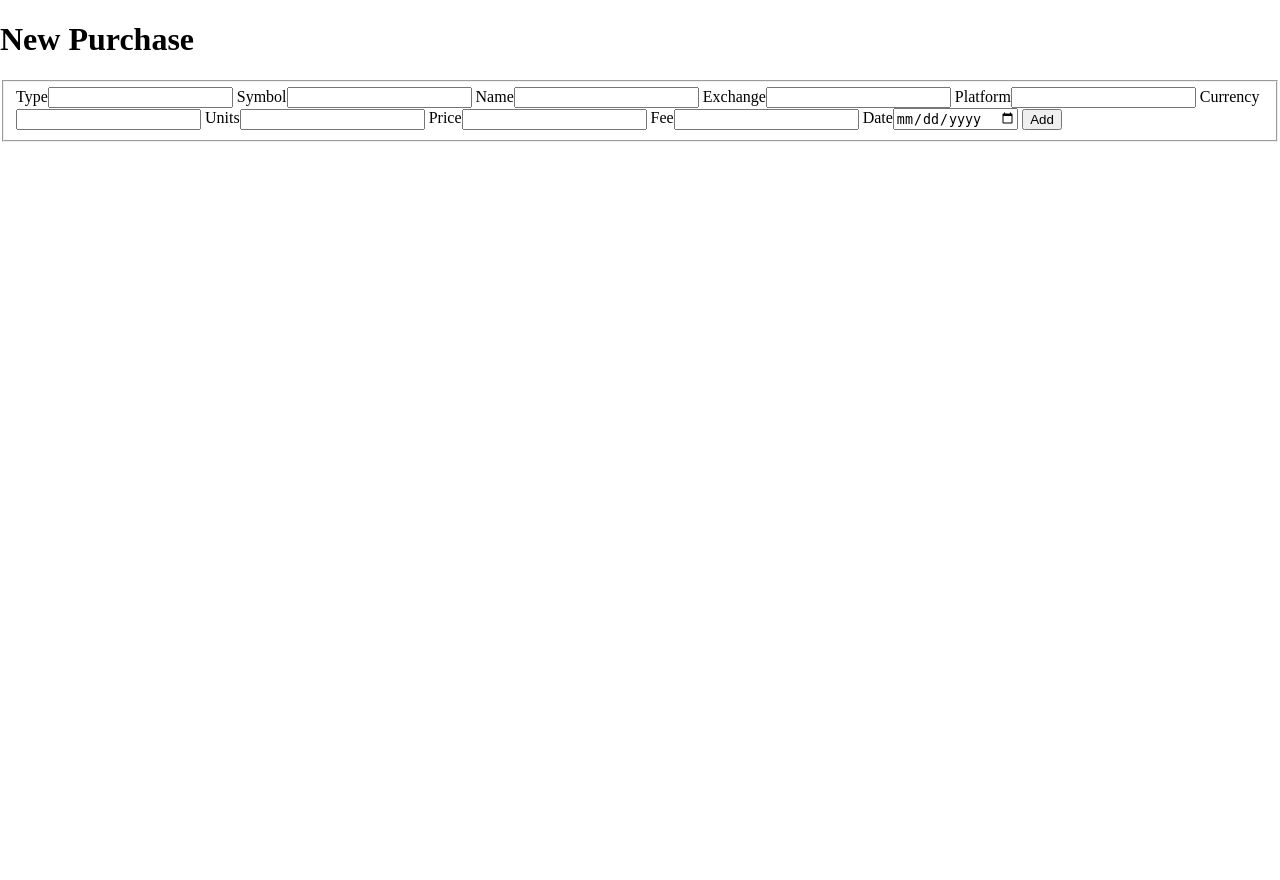
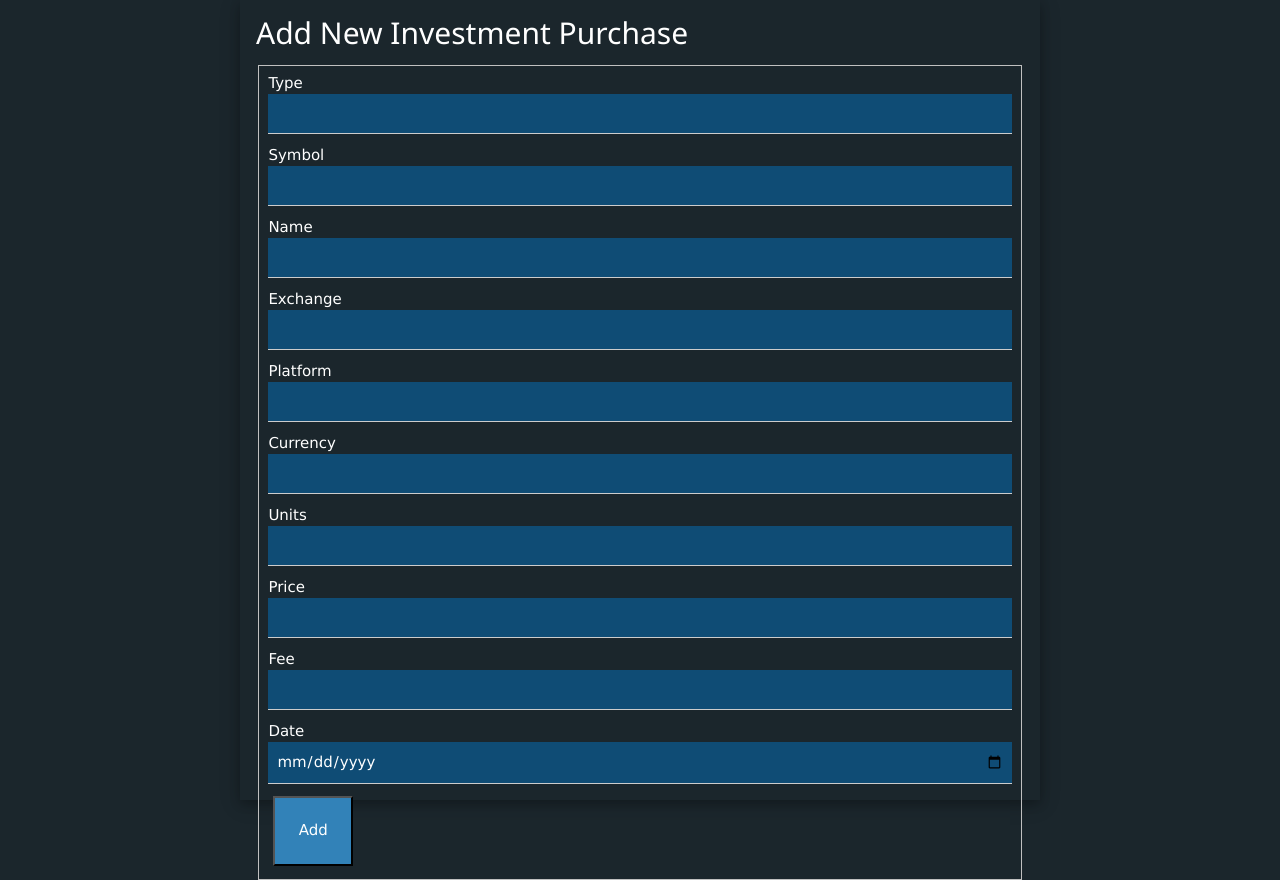
Before and after one commit to dodgydesigns/Buffetiser-Unchained, a Django app: page /purchase in a window 1280 px wide. Before the commit the page ends 142 px from the top, so only its background shows below. Run offline with Django 3.2, Linux system fonts and the light colour scheme; some libraries are stand-ins or nearby versions.

Commit message:
Styled New Purchase page.

```diff
--- a/buffetiser_main/static/buffetiser_main/style.css
+++ b/buffetiser_main/static/buffetiser_main/style.css
@@ -94,8 +94,7 @@ html, body {
 
 #inner-right {
     float: right;
-    width: 10%;
-    min-width: 170px;
+    width: 14%;
     height: 100%;
     margin-top: 5%;
 }
@@ -119,19 +118,8 @@ a.btn.btn-primary.panel-title {
     color: white;
 }
 
-.panel-body {
-    margin: 0px;
-    width: 100%;
-    background-color: black;
-    color: white;
-}
-
 #graph {
     width: 100%;
-}
-
-.card .card-body .panel-container {
-    background-color: black;
 }
 
 #inner-right-table {
@@ -166,5 +154,42 @@ table, table th, table td {
 
     ----------------------------------------------------  */
 .new_purchase {
-    display: block;
+    display: flex;
+    flex-direction: row;
+    justify-content: center;
+    background: var(--COLOUR0);
+    color: white;
+    width: 100%;
 }
+
+.w3-container {
+    width: 800px;
+}
+
+.w3-input {
+    background-color: var(--COLOUR1);
+    color: white;
+    margin-bottom: 10px;
+}
+
+.w3-input[type=text]:focus {
+  background-color: var(--COLOUR2);
+}
+
+.submit-btn {
+    width: 80px;
+    height: 70px;
+    padding: 3px;
+    margin: 2px 5px 2px 5px;
+    background-color: var(--COLOUR2);
+    color: white;
+}
+
+.submit-btn:hover {
+    background-color: var(--COLOUR1);
+}
+
+.submit-btn:visited {
+    color: var(--COLOUR2);
+    background-color: var(--COLOUR2);
+}
--- a/buffetiser_main/templates/buffetiser_main/new_purchase.html
+++ b/buffetiser_main/templates/buffetiser_main/new_purchase.html
@@ -1,33 +1,42 @@
 <!DOCTYPE html>
 
 {% load static %}
+{% load static %}
+    <link rel="stylesheet" type="text/css" href="{% static 'buffetiser_main/font-awesome.min.css' %}">
     <link rel="stylesheet" type="text/css" href="{% static 'buffetiser_main/style.css' %}">
-
+    <link rel="stylesheet" type="text/css" href="{% static 'buffetiser_main/w3.css' %}">
+    <link rel="shortcut icon" type="image/jpg" href="{% static 'buffetiser_main/img/icon.png' %}"/>
+    <script src="{% static 'buffetiser_main/jquery-3.6.0.js' %}"></script>
+    <script src="{% static 'buffetiser_main/scripts.js' %}"></script>
 <html lang="en">
     <head>
         <meta charset="UTF-8">
         <title>New Purchase</title>
     </head>
     <body class="new_purchase">
-    <h1>New Purchase</h1>
+        <div class="w3-card-4">
+            <div class="w3-container">
+              <h2>Add New Investment Purchase</h2>
+            </div>
+            <div>
+                <form class="w3-container" action="add_purchase" method="post">
+                {% csrf_token %}
+                <fieldset>
+                    <label>Type</label><input type="text" class="w3-input" id="type" name="type" required>
+                    <label>Symbol</label><input type="text" class="w3-input" id="symbol" name="symbol" required>
+                    <label>Name</label><input type="text" class="w3-input" id="name" name="name" required>
+                    <label>Exchange</label><input type="text" class="w3-input" id="exchange" name="exchange" required>
+                    <label>Platform</label><input type="text" class="w3-input" id="platform" name="platform" required>
+                    <label>Currency</label><input type="text" class="w3-input" id="currency" name="currency" required>
+                    <label>Units</label><input type="text" class="w3-input" id="units" name="units" required>
+                    <label>Price</label><input type="text" class="w3-input" id="price" name="price" required>
+                    <label>Fee</label><input type="text" class="w3-input" id="fee" name="fee" required>
+                    <label>Date</label><input type="date" class="w3-input" id="date" name="date" required>
 
-        <form action="add_purchase" method="post">
-        {% csrf_token %}
-        <fieldset>
-            <label>Type</label><input type="text" id="type" name="type" required>
-            <label>Symbol</label><input type="text" id="symbol" name="symbol" required>
-            <label>Name</label><input type="text" id="name" name="name" required>
-            <label>Exchange</label><input type="text" id="exchange" name="exchange" required>
-            <label>Platform</label><input type="text" id="platform" name="platform" required>
-            <label>Currency</label><input type="text" id="currency" name="currency" required>
-            <label>Units</label><input type="text" id="units" name="units" required>
-            <label>Price</label><input type="text" id="price" name="price" required>
-            <label>Fee</label><input type="text" id="fee" name="fee" required>
-            <label>Date</label><input type="date" id="date" name="date" required>
-
-            <input type="submit" value="Add">
-        </fieldset>
-        </form>
-
+                    <button type="submit" class="submit-btn">Add</button>
+                </fieldset>
+                </form>
+            </div>
+        </div>
     </body>
 </html>
```
Also changed, not shown: buffetiser_main/templates/buffetiser_main/index.html (+10 -13 lines), buffetiser_main/static/buffetiser_main/w3.css (added).
